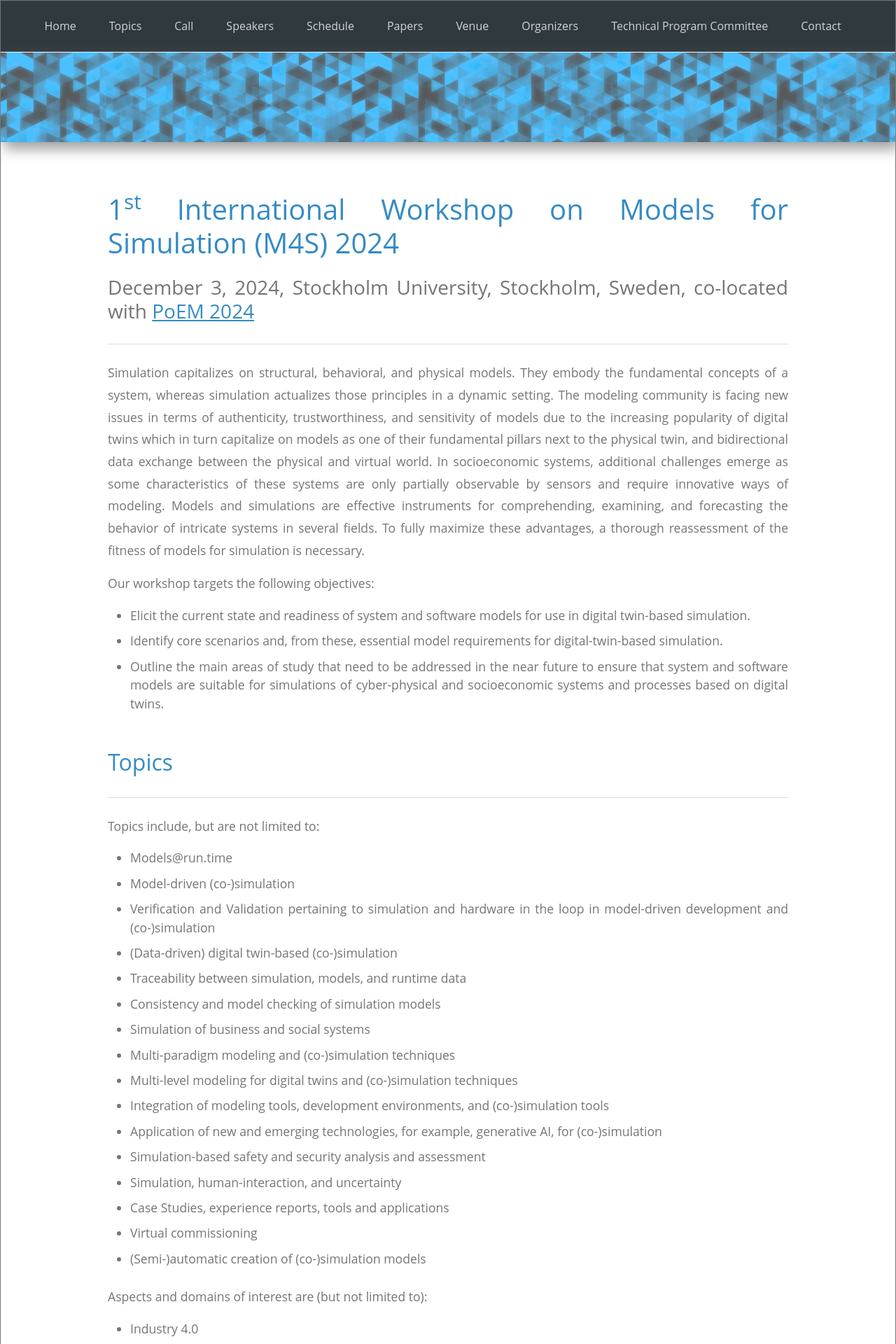
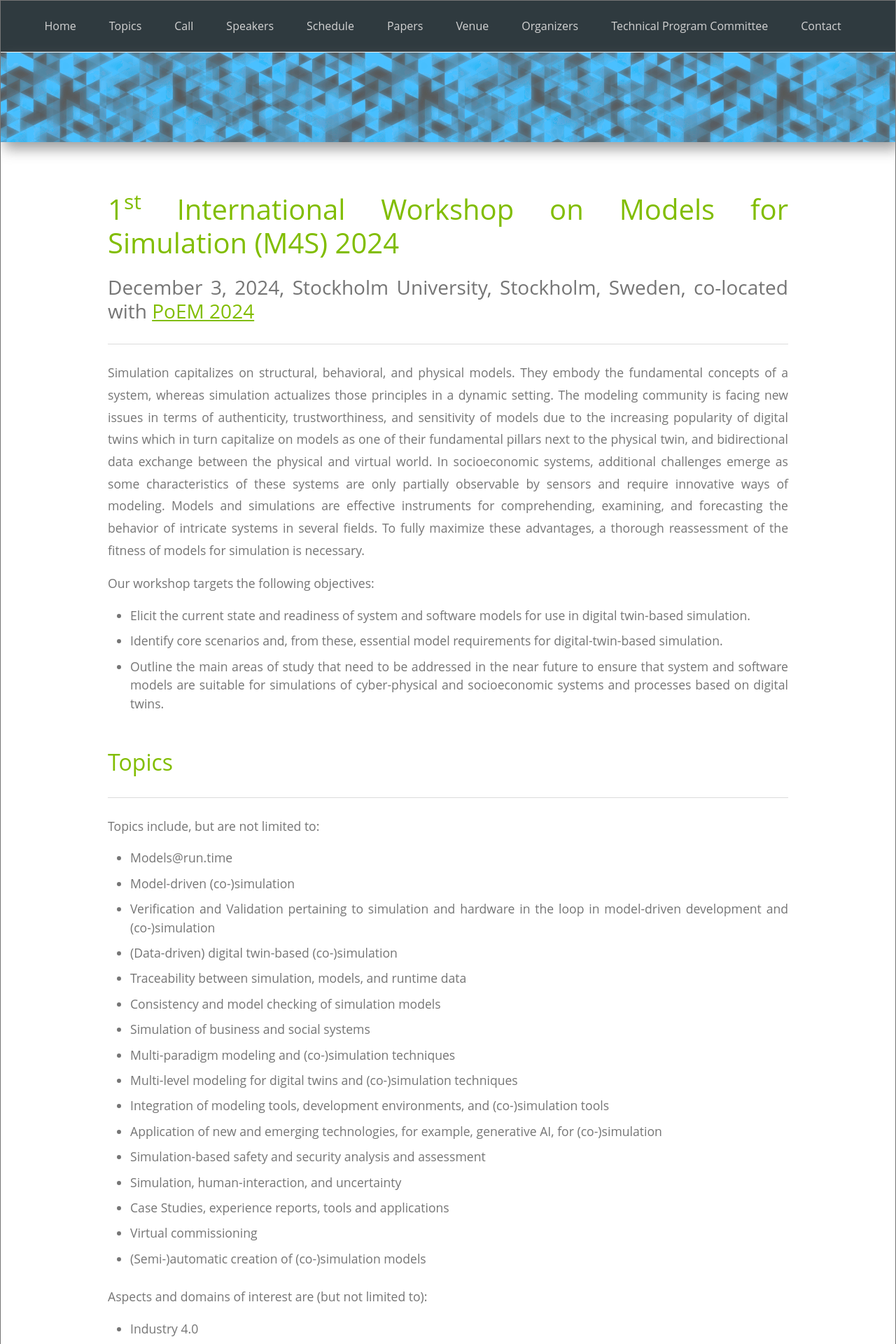
Before and after one commit to phizech/m4s.github.io, a Jekyll site: the page built from index.html, in a window 1280 px wide. Shown: the top 1920 px of the page at 70% size. Built offline with Jekyll 4.4.1, drawn with Linux system fonts in a browser that asks for light colours.

Commit message:
Update main.scss

```diff
--- a/_sass/main.scss
+++ b/_sass/main.scss
@@ -111,7 +111,7 @@ body {
   }
 
   h1, h2 {
-	color:#358bc3;
+	color:#81bd00;
 	padding-bottom: 10px;
 	text-justify: none;
   }
@@ -123,12 +123,12 @@ body {
   }
 
   h4 {
-	color:#358bc3;
+	color:#81bd00;
 	padding-bottom: 10px;
 	;
   }
   a {
-	color: #358bc3;
+	color: #81bd00;
   }
 
   p {
```
